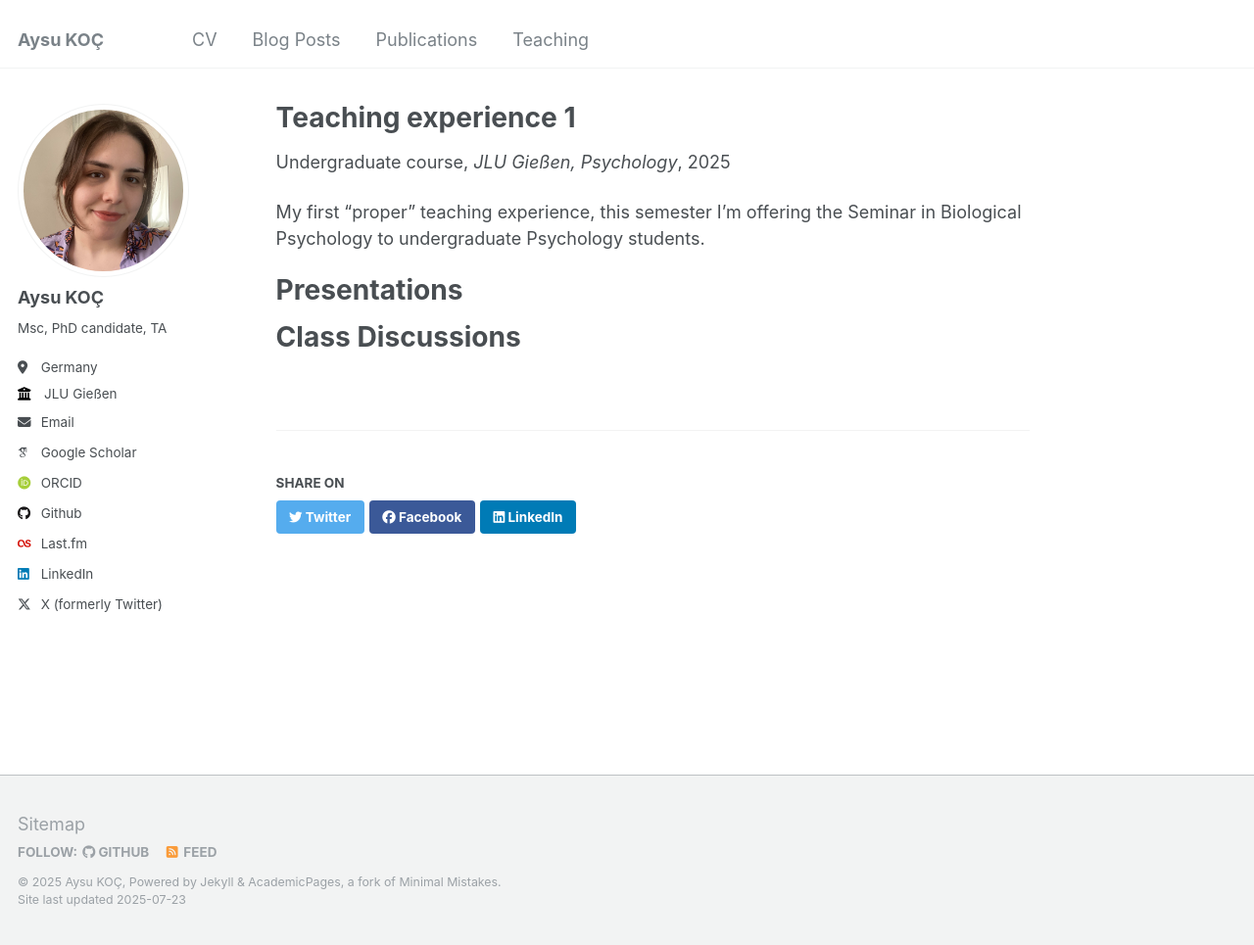
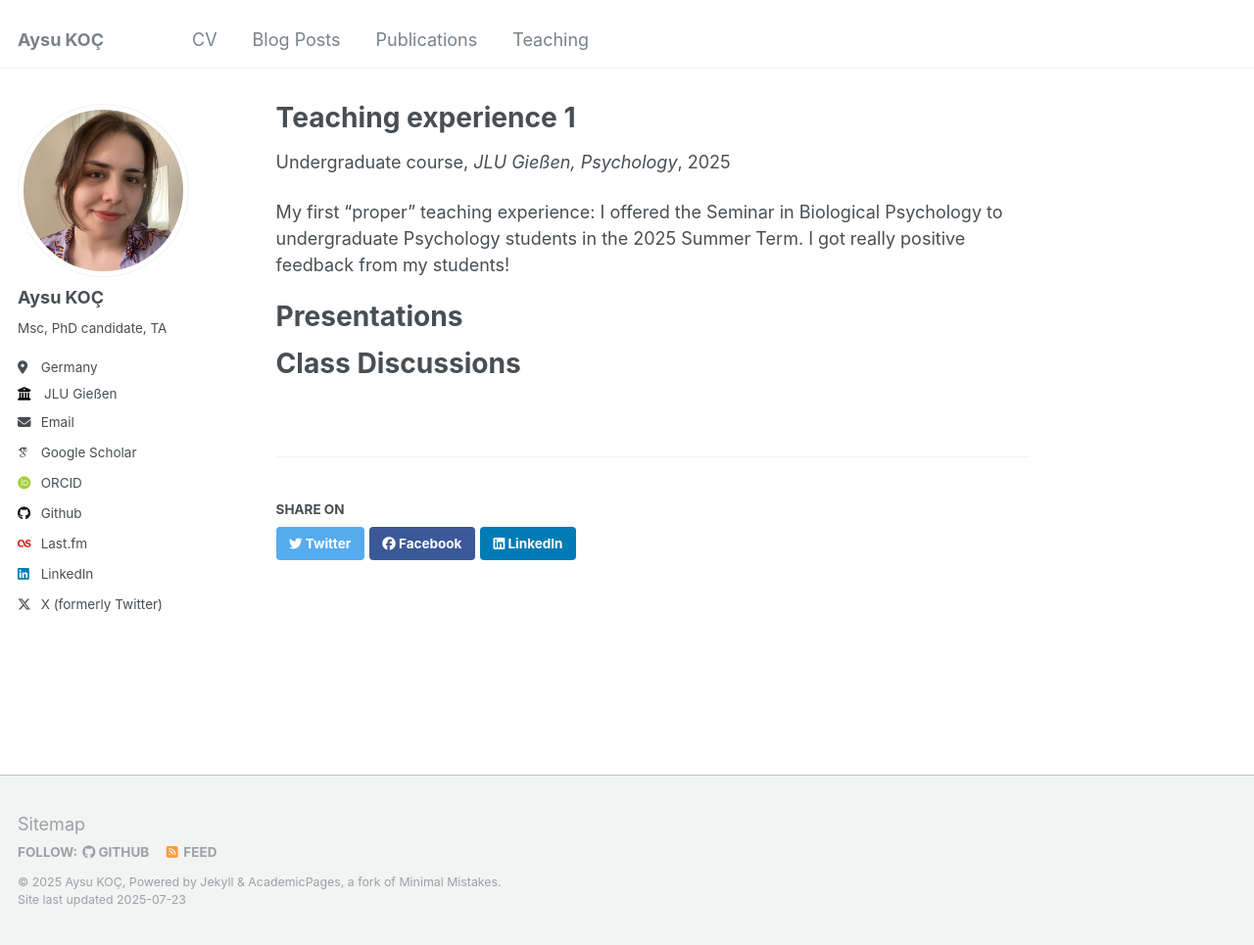
Before and after one commit to aysukoc/aysukoc.github.io, a Jekyll site: the page built from _teaching/2025-summer-teaching-1.md, in a window 1280 px wide and 965 px high. Shown: the whole window at 98% size. Built offline with Jekyll 4.4.1, drawn with Linux system fonts in a browser that asks for light colours; some web fonts are replaced.

Commit message:
Update 2025-summer-teaching-1.md

```diff
--- a/_teaching/2025-summer-teaching-1.md
+++ b/_teaching/2025-summer-teaching-1.md
@@ -8,7 +8,7 @@ date: 2025-04-28
 location: "Gießen, Germany"
 ---
 
-My first "proper" teaching experience, this semester I'm offering the Seminar in Biological Psychology to undergraduate Psychology students.
+My first "proper" teaching experience: I offered the Seminar in Biological Psychology to undergraduate Psychology students in the 2025 Summer Term. I got really positive feedback from my students!
 
 Presentations
 ======
```
